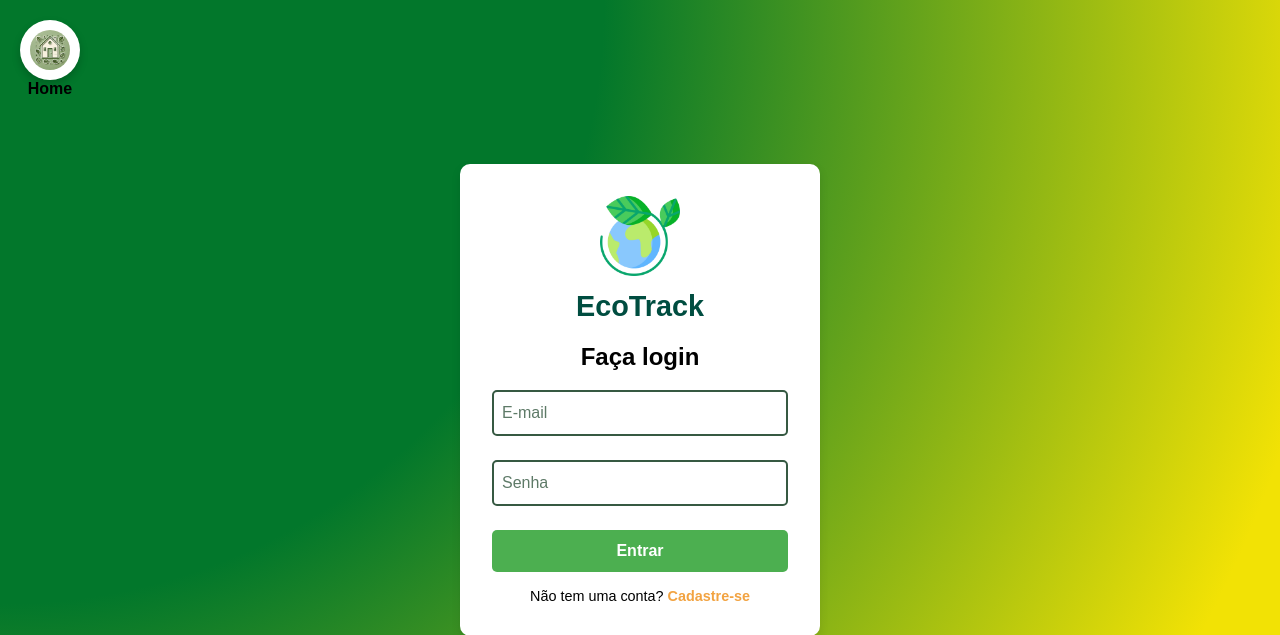
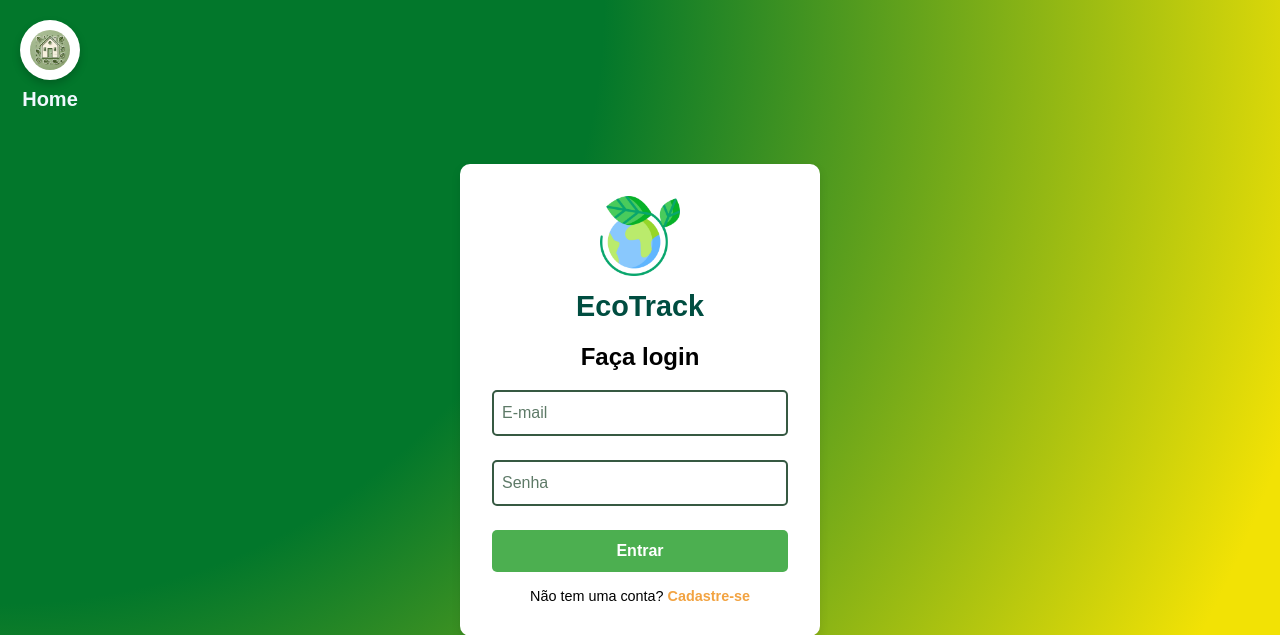
Before and after one commit to eduzin3983/EcoTrack, a Flask app: page /login in a window 1280 px wide. Shown: the top 635 px of the page. Run offline with Flask 3, Linux system fonts and the light colour scheme.

Commit message:
mudando css

```diff
--- a/static/css/login.css
+++ b/static/css/login.css
@@ -30,7 +30,11 @@ body {
     font-size: 16px; /* Texto um pouco maior */
     transition: 0.3s ease-in-out;
 }
-
+.home-btn span{
+    color: aliceblue;
+    margin-top: 8px;
+    font-size: 20px;
+}
 .home-btn img {
         width: 60px; /* Ícone maior */
         height: 60px;
@@ -44,6 +48,7 @@ body {
 .home-btn:hover {
     transform: scale(1.1);
     color: #F2A341;
+
 }
 
 /* Container do login */
```
